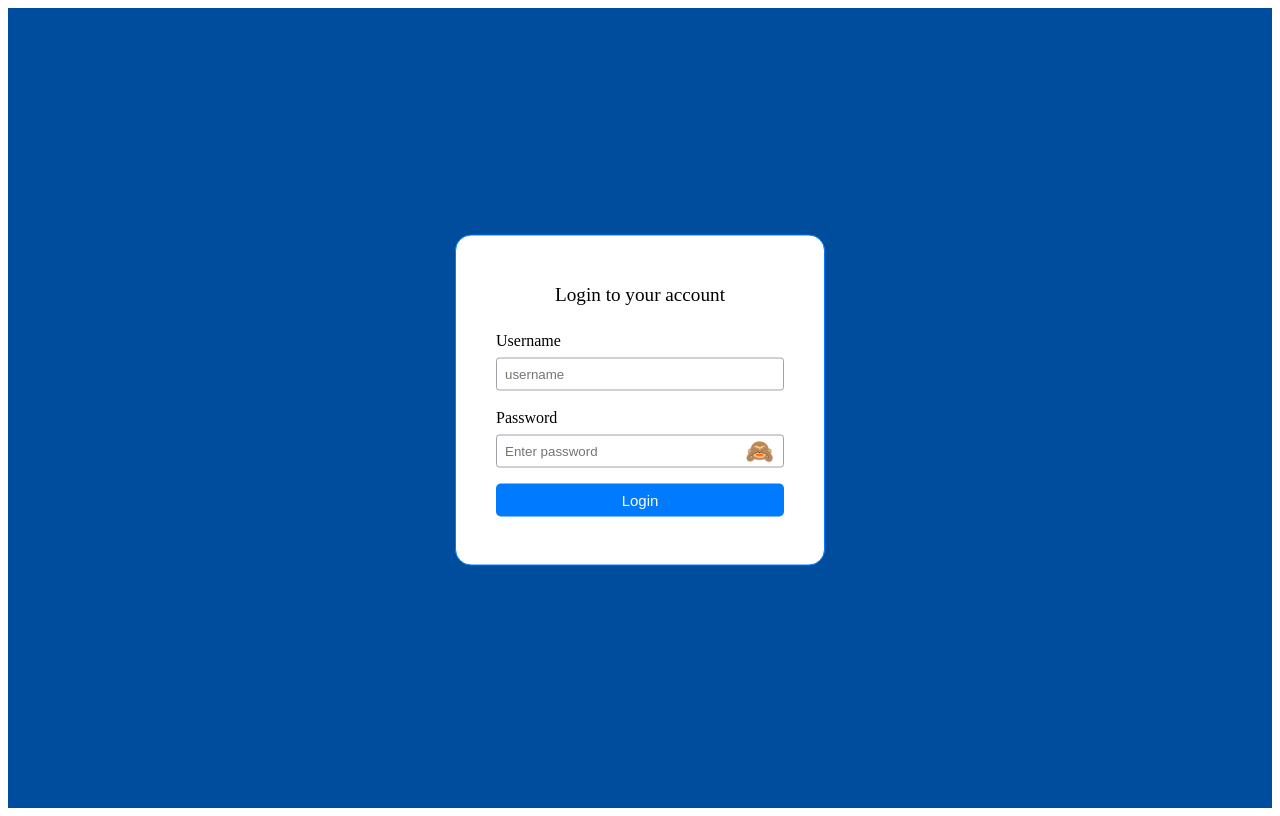
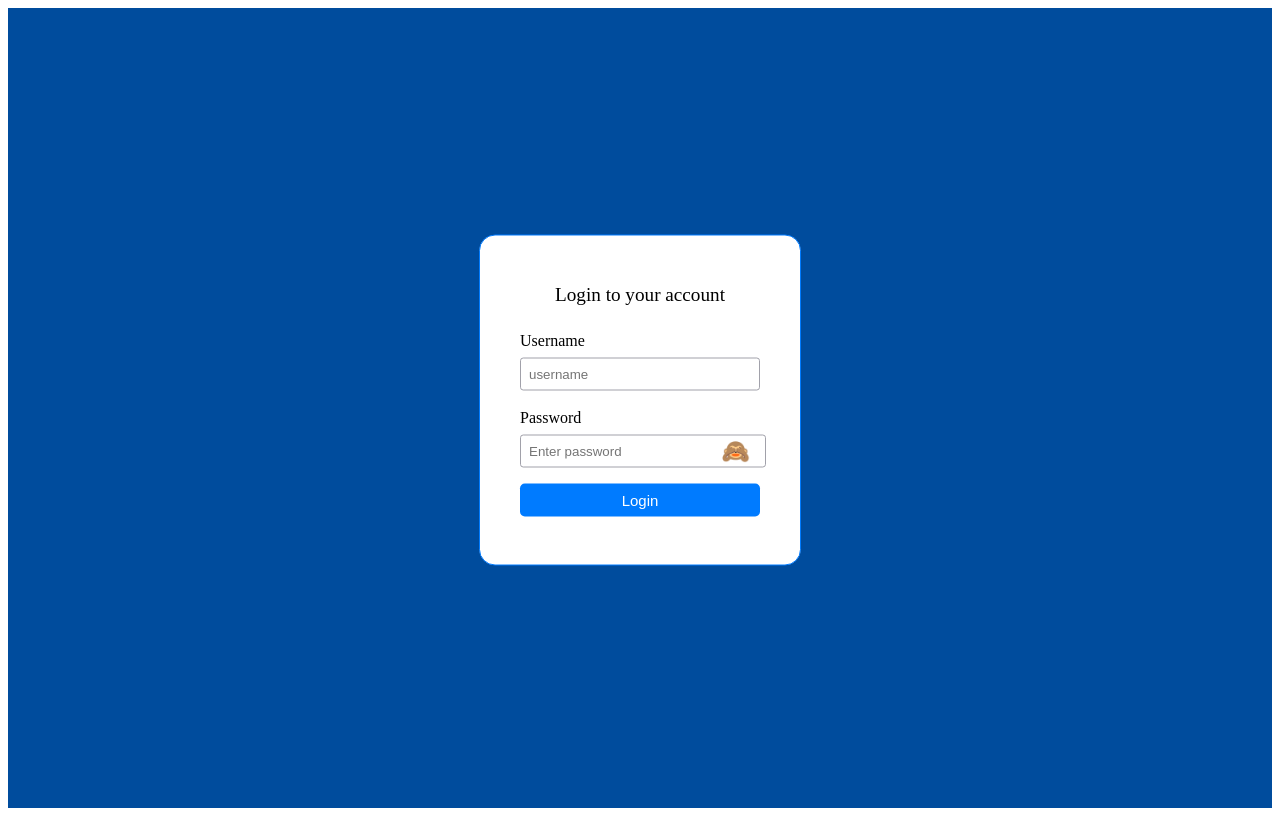
Before and after one commit to shubh-37/atv-frontend, a React (Vite) app: page /login in a window 1280 px wide. Built offline with nearby package versions, Linux system fonts and the light colour scheme; no server answers.

Commit message:
changed the width of the signup box

```diff
--- a/src/css/login.css
+++ b/src/css/login.css
@@ -2,7 +2,7 @@
   border: 1px solid #007bff;
     display: flex;
     flex-direction: column;
-    width: 18rem;
+    width: 15rem;
     padding: 2.5rem;
     position: absolute;
     top: 50%;
```
